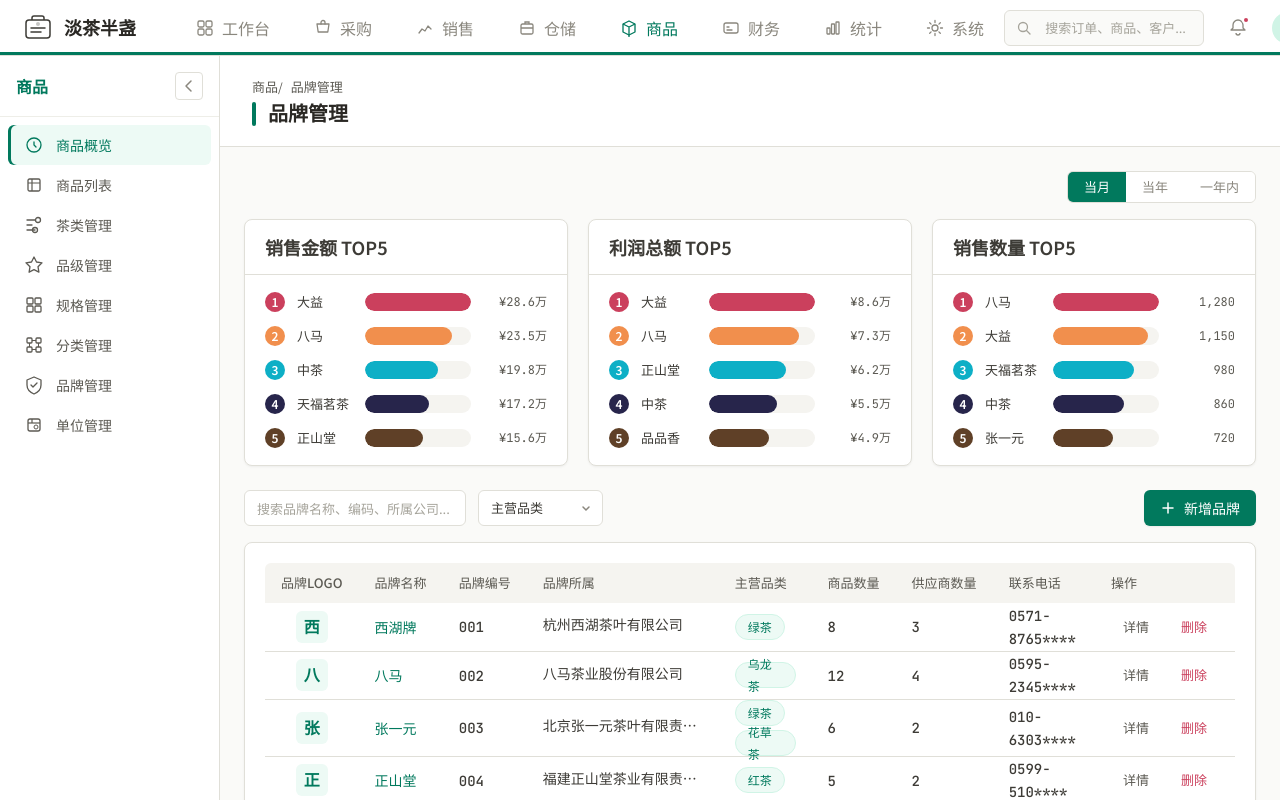
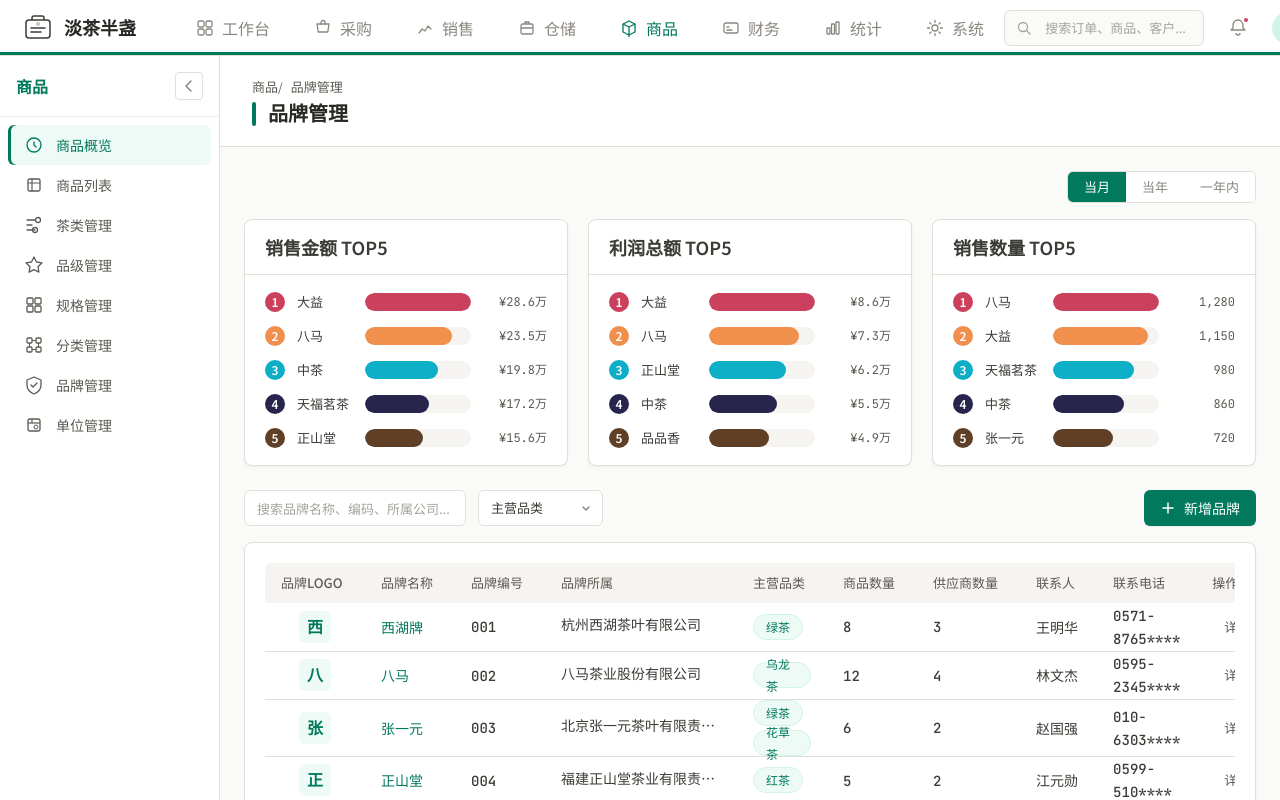
Before and after one commit to zsdxtw/dcbztea-buddy, a React (Vite) app: page /product/product-brand in a window 1280 px wide. Shown: the top 800 px of the page. Built offline with nearby package versions, Linux system fonts and the light colour scheme.

Commit message:
feat: 拉取并理解项目文件
Co-authored-by: traeagent <traeagent@users.noreply.github.com>

```diff
--- a/src/components/common/Table.tsx
+++ b/src/components/common/Table.tsx
@@ -1,19 +1,70 @@
-import type { ReactNode } from 'react';
+import { useState, useCallback, useRef, useEffect, type ReactNode } from 'react';
 
 interface TableProps {
   headers: ReactNode[];
   rows: ReactNode[][];
 }
 
-/** 表格组件 */
+/** 可调整列宽的表格组件 */
 export default function Table({ headers, rows }: TableProps) {
+  const [colWidths, setColWidths] = useState<number[]>([]);
+  const tableRef = useRef<HTMLTableElement>(null);
+  const dragging = useRef<{ colIndex: number; startX: number; startWidth: number } | null>(null);
+
+  // 初始化列宽
+  useEffect(() => {
+    if (colWidths.length === 0 && tableRef.current) {
+      const ths = tableRef.current.querySelectorAll('th');
+      const widths = Array.from(ths).map((th) => th.offsetWidth);
+      setColWidths(widths);
+    }
+  }, [headers]);
+
+  const handleMouseDown = useCallback((e: React.MouseEvent, colIndex: number) => {
+    e.preventDefault();
+    const th = (e.target as HTMLElement).parentElement;
+    if (!th) return;
+    dragging.current = { colIndex, startX: e.clientX, startWidth: th.offsetWidth };
+    const handleMouseMove = (moveEvent: MouseEvent) => {
+      if (!dragging.current) return;
+      const diff = moveEvent.clientX - dragging.current.startX;
+      setColWidths((prev) => {
+        const next = [...prev];
+        next[dragging.current!.colIndex] = Math.max(40, dragging.current!.startWidth + diff);
+        return next;
+      });
+    };
+    const handleMouseUp = () => {
+      dragging.current = null;
+      document.removeEventListener('mousemove', handleMouseMove);
+      document.removeEventListener('mouseup', handleMouseUp);
+    };
+    document.addEventListener('mousemove', handleMouseMove);
+    document.addEventListener('mouseup', handleMouseUp);
+  }, []);
+
   return (
     <div className="table-wrapper">
-      <table>
+      <table ref={tableRef}>
         <thead>
           <tr>
             {headers.map((h, i) => (
-              <th key={i}>{h}</th>
+              <th key={i} style={colWidths[i] ? { width: colWidths[i], minWidth: colWidths[i] } : undefined}>
+                <div style={{ display: 'flex', alignItems: 'center', justifyContent: 'space-between' }}>
+                  <span>{h}</span>
+                  <div
+                    onMouseDown={(e) => handleMouseDown(e, i)}
+                    style={{
+                      width: 6,
+                      height: 20,
+                      cursor: 'col-resize',
+                      flexShrink: 0,
+                      position: 'relative',
+                      right: -3,
+                    }}
+                  />
+                </div>
+              </th>
             ))}
           </tr>
         </thead>
@@ -21,7 +72,7 @@
           {rows.map((row, ri) => (
             <tr key={ri}>
               {row.map((cell, ci) => (
-                <td key={ci}>{cell}</td>
+                <td key={ci} style={colWidths[ci] ? { width: colWidths[ci], minWidth: colWidths[ci] } : undefined}>{cell}</td>
               ))}
             </tr>
           ))}
--- a/src/pages/product/ProductBrand.tsx
+++ b/src/pages/product/ProductBrand.tsx
@@ -285,7 +285,7 @@
         </div>
         <Card>
           <Table
-            headers={['品牌LOGO', '品牌名称', '品牌编号', '品牌所属', '主营品类', '商品数量', '供应商数量', '联系电话', '操作']}
+            headers={['品牌LOGO', '品牌名称', '品牌编号', '品牌所属', '主营品类', '商品数量', '供应商数量', '联系人', '联系电话', '操作']}
             rows={filteredItems.map((b) => [
               <div className="brand-logo-cell" onClick={() => handleRowClick(b.id)} style={{ cursor: 'pointer' }}>
                 {b.logo ? <img src={b.logo} alt={b.name} className="brand-logo-img" /> : <div className="brand-logo-placeholder">{b.name[0]}</div>}
@@ -300,6 +300,7 @@
               </div>,
               <span className="mono">{b.productCount}</span>,
               <span className="mono">{b.supplierCount}</span>,
+              <span>{b.contactPerson}</span>,
               <span className="mono">{b.contactPhone}</span>,
               <div style={{ display: 'flex', gap: 'var(--space-2)' }}>
                 <Button variant="ghost" size="sm" onClick={() => handleRowClick(b.id)}>详情</Button>
```
